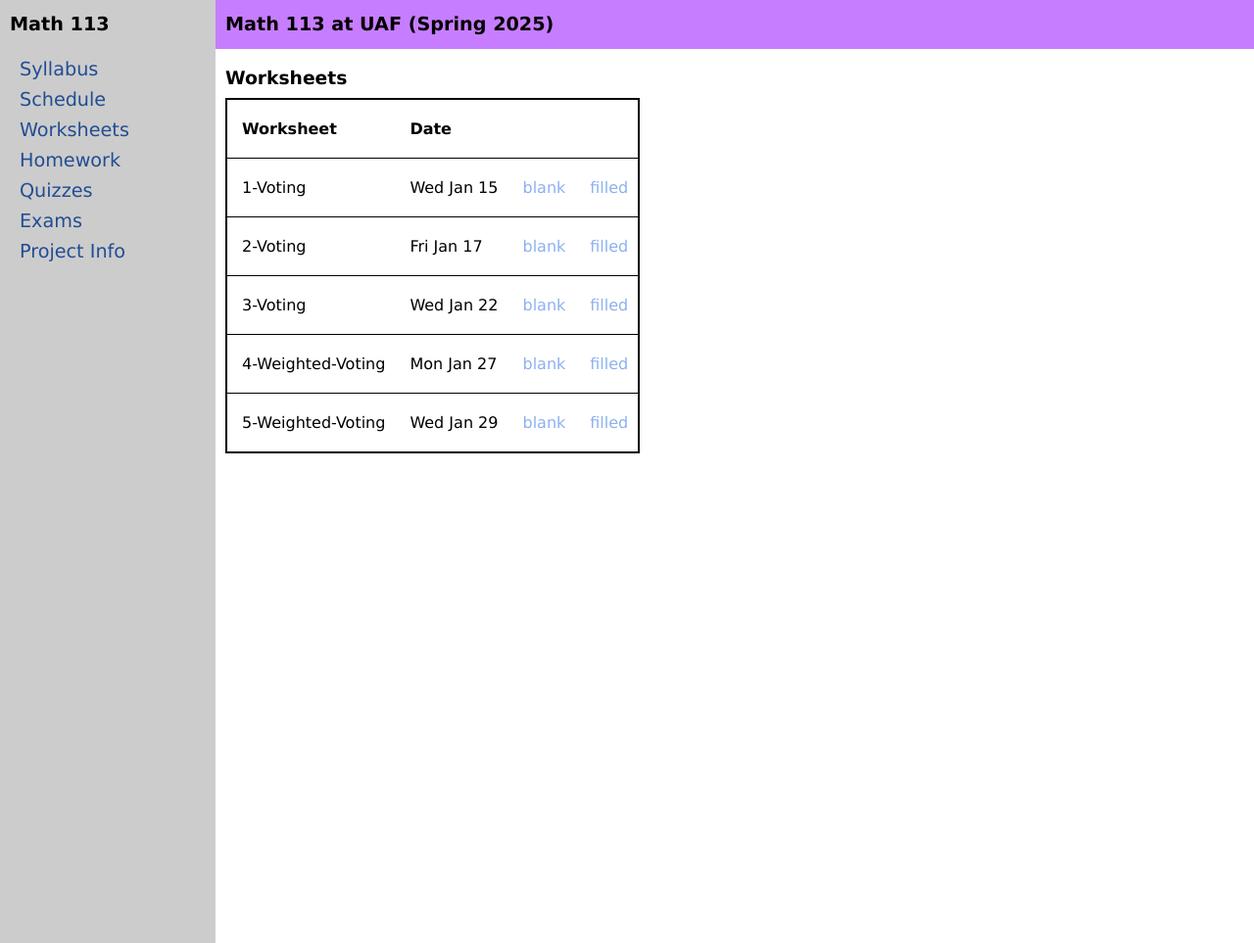
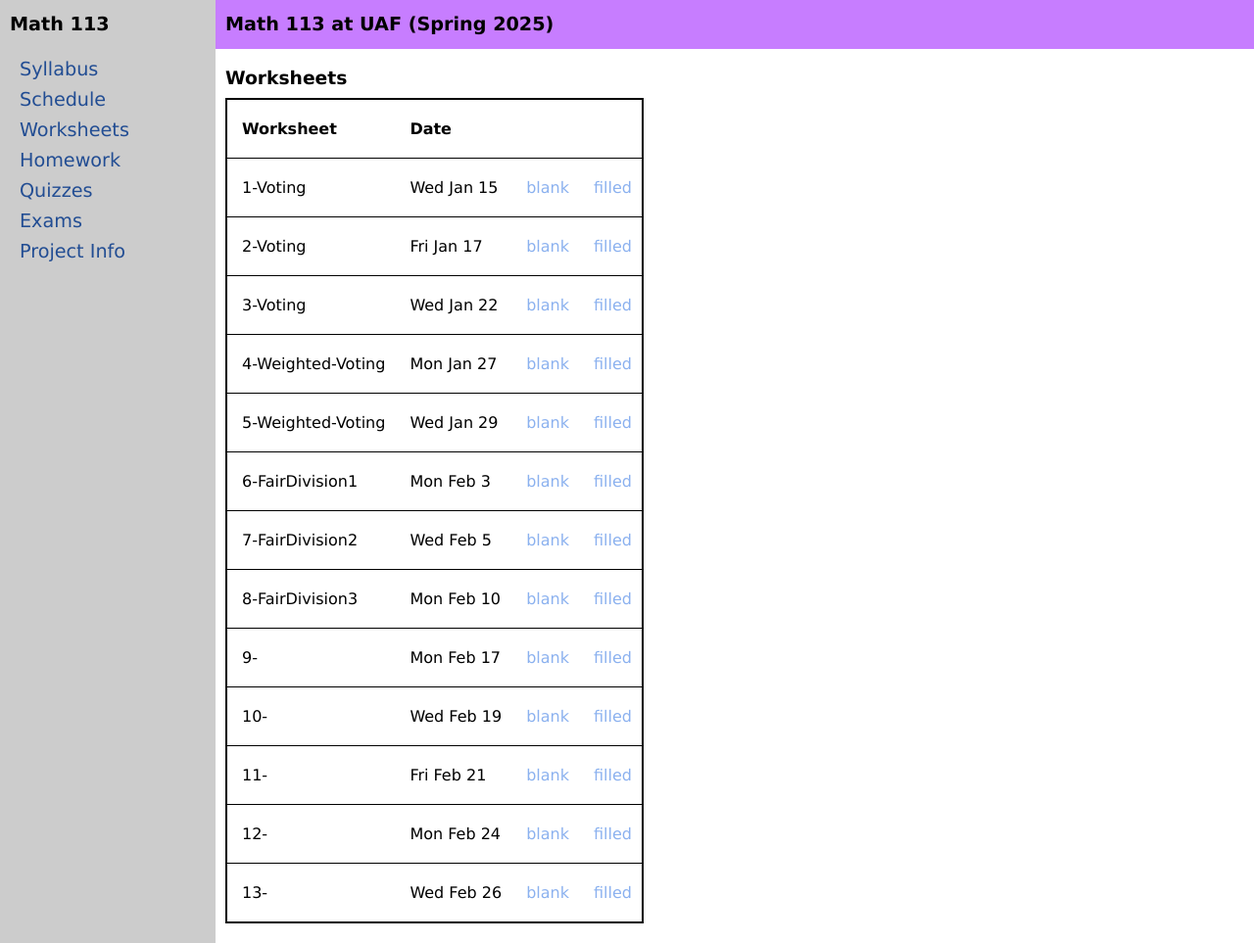
Before and after one commit to uaf-math/math113, a Jekyll site: the page built from worksheets.md, in a window 1280 px wide and 963 px high. Shown: the whole window at 98% size. Built offline with Jekyll 4.4.1, drawn with Linux system fonts in a browser that asks for light colours.

Commit message:
Update worksheets.yml

```diff
--- a/_data/worksheets.yml
+++ b/_data/worksheets.yml
@@ -23,3 +23,43 @@
     - date: Wed Jan 29
       blank: 5-WeightedVoting2-BanzhafPower.pdf
       filled: 5-WeightedVoting2-BanzhafPower-solutions.pdf
+- worksheet: 6-FairDivision1
+  sections:
+    - date: Mon Feb 3
+      blank: 6-FairDivision1-FairShareDividerChooser.pdf
+      filled: 6-FairDivision1-FairShareDividerChooser-solutions.pdf
+- worksheet: 7-FairDivision2
+  sections:
+    - date: Wed Feb 5
+      blank: 7-FairDivision2-LoneDivider.pdf
+      filled: 7-FairDivision2-LoneDivider-solutions.pdf
+- worksheet: 8-FairDivision3
+  sections:
+    - date: Mon Feb 10
+      blank: 8-FairDivision3-SealedBids.pdf
+      filled: 8-FairDivision3-SealedBids-s.pdf
+- worksheet: 9-
+  sections:
+    - date: Mon Feb 17
+      blank: .pdf
+      filled: .pdf
+- worksheet: 10-
+  sections:
+    - date: Wed Feb 19
+      blank: .pdf
+      filled: .pdf
+- worksheet: 11-
+  sections:
+    - date: Fri Feb 21
+      blank: .pdf
+      filled: .pdf
+- worksheet: 12-
+  sections:
+    - date: Mon Feb 24
+      blank: .pdf
+      filled: .pdf
+- worksheet: 13-
+  sections:
+    - date: Wed Feb 26
+      blank: .pdf
+      filled: .pdf
```
